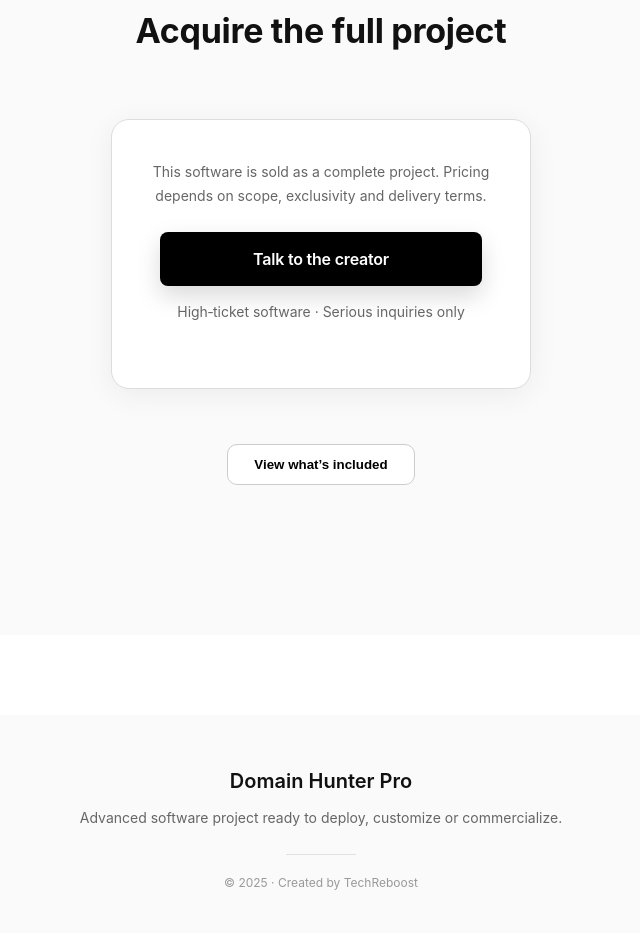
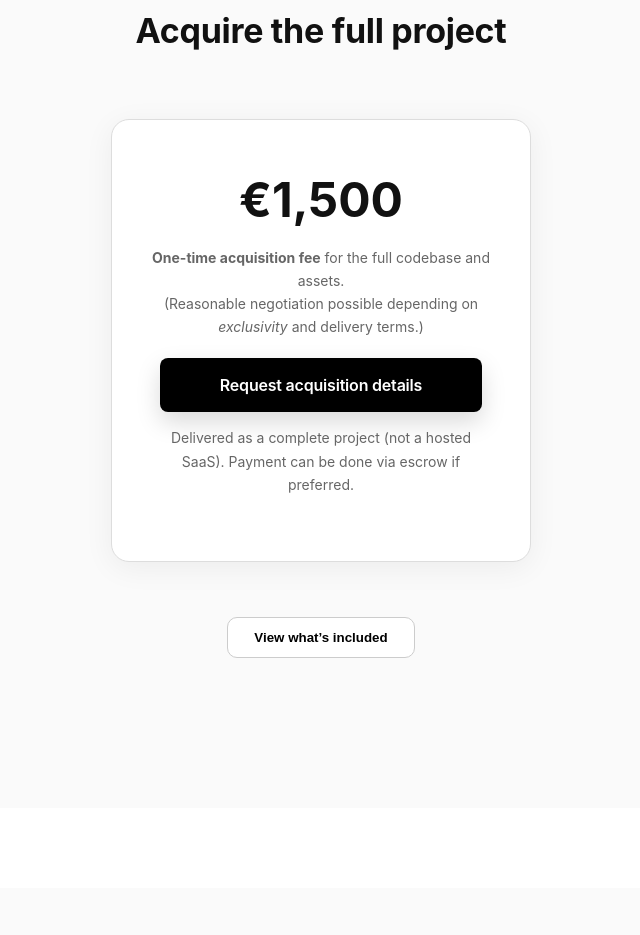
Before and after one commit to plopezol/domain-hunter-pro-landing, a plain HTML site: page index.html in a window 1280 px wide. Shown: the part 4209-5144 px from the top of the page, without its empty margins (319-959 px from the left). Drawn offline with Linux system fonts and the light colour scheme; a web font is replaced by a local one.

Commit message:
Fix pricing

```diff
--- a/index.html
+++ b/index.html
@@ -222,16 +222,24 @@
       <h2 class="section-title">Acquire the full project</h2>
 
       <div class="price-box">
-        <div class="price-note">
-          This software is sold as a complete project. Pricing depends on scope, exclusivity and delivery terms.
+  <div class="price" style="margin-bottom:6px;">€1,500</div>
+
+  <div class="price-note" style="margin-bottom:18px;">
+    <strong>One-time acquisition fee</strong> for the full codebase and assets.
+    <br>
+    (Reasonable negotiation possible depending on <em>exclusivity</em> and delivery terms.)
   </div>
-        <a href="mailto:techreboost@gmail.com"
+
+  <a
+    href="mailto:techreboost@gmail.com?subject=Domain%20Hunter%20Pro%20%E2%80%94%20Acquisition%20request"
     class="btn-primary btn-full"
-          onclick="gtag('event', 'acquire_click', { event_category: 'conversion' });">
-          Talk to the creator
+    onclick="gtag('event', 'acquire_click', { event_category: 'conversion' });"
+  >
+    Request acquisition details
   </a>
+
   <p class="price-note" style="margin-top:14px;">
-          High‑ticket software · Serious inquiries only
+    Delivered as a complete project (not a hosted SaaS). Payment can be done via escrow if preferred.
   </p>
 </div>
 
```
Lines whose indentation alone changed are shown as unchanged.
